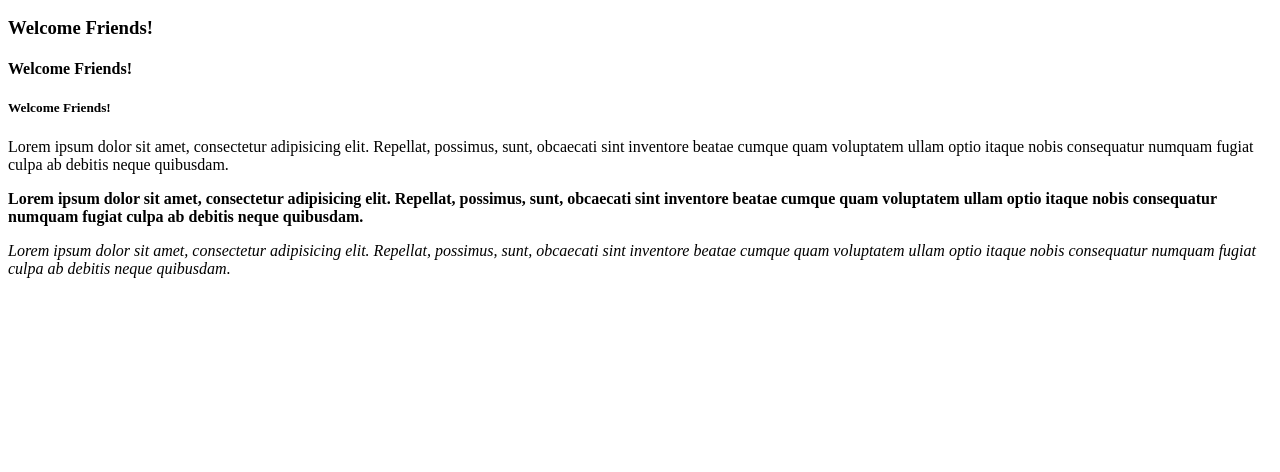
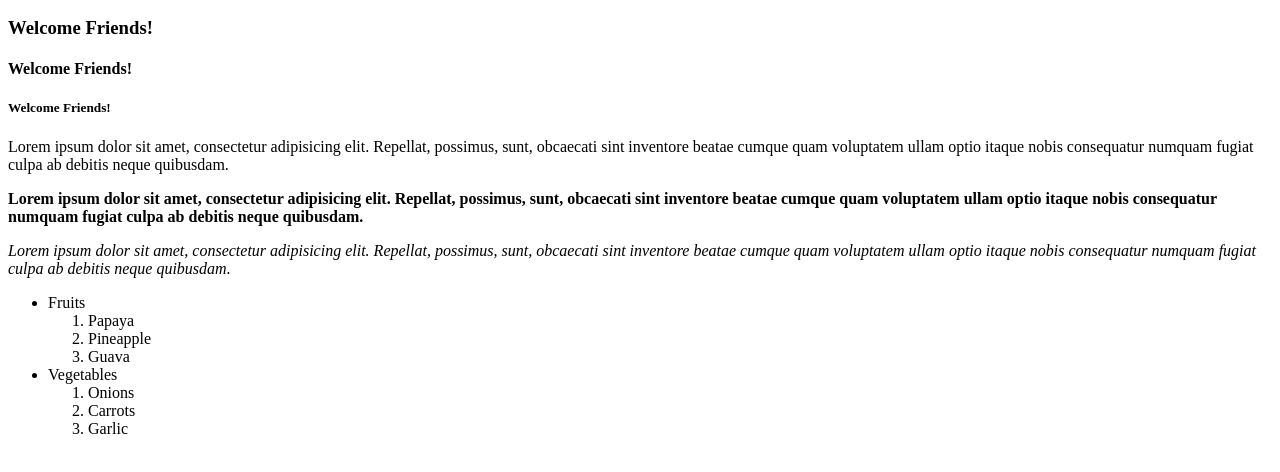
Before and after one commit to whitelotus32/ZTMWebDevPro, a plain HTML site: page index.html in a window 1280 px wide. Shown: the part 110-582 px from the top of the page. Drawn offline with Linux system fonts and the light colour scheme.

Commit message:
Added list tags

```diff
--- a/index.html
+++ b/index.html
@@ -13,5 +13,22 @@
         <p>Lorem ipsum dolor sit amet, consectetur adipisicing elit. Repellat, possimus, sunt, obcaecati sint inventore beatae cumque quam voluptatem ullam optio itaque nobis consequatur numquam fugiat culpa ab debitis neque quibusdam.</p>
         <p><strong>Lorem ipsum dolor sit amet, consectetur adipisicing elit. Repellat, possimus, sunt, obcaecati sint inventore beatae cumque quam voluptatem ullam optio itaque nobis consequatur numquam fugiat culpa ab debitis neque quibusdam.</strong></p>
         <p><em>Lorem ipsum dolor sit amet, consectetur adipisicing elit. Repellat, possimus, sunt, obcaecati sint inventore beatae cumque quam voluptatem ullam optio itaque nobis consequatur numquam fugiat culpa ab debitis neque quibusdam.</em></p>
+
+        <ul>
+            <li>Fruits
+                <ol>
+                    <li>Papaya</li>
+                    <li>Pineapple</li>
+                    <li>Guava</li>
+                </ol>
+            </li>
+            <li>Vegetables
+                <ol>
+                    <li>Onions</li>
+                    <li>Carrots</li>
+                    <li>Garlic</li>
+                </ol>
+            </li>
+        </ul>
     </body>
 </html>
```
